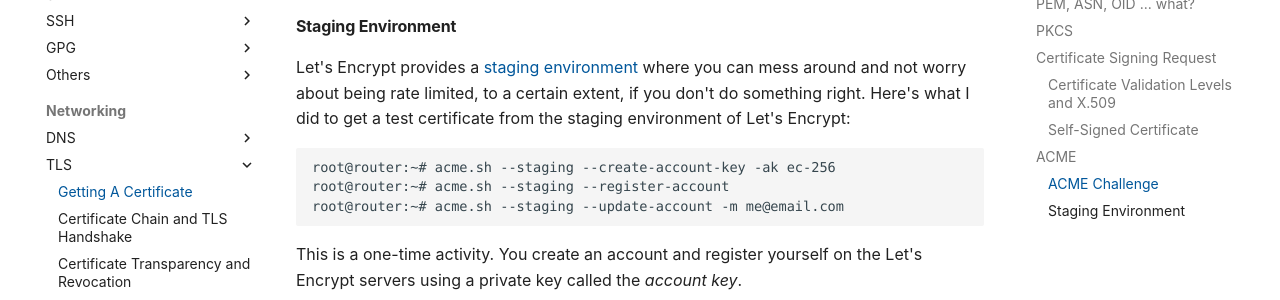
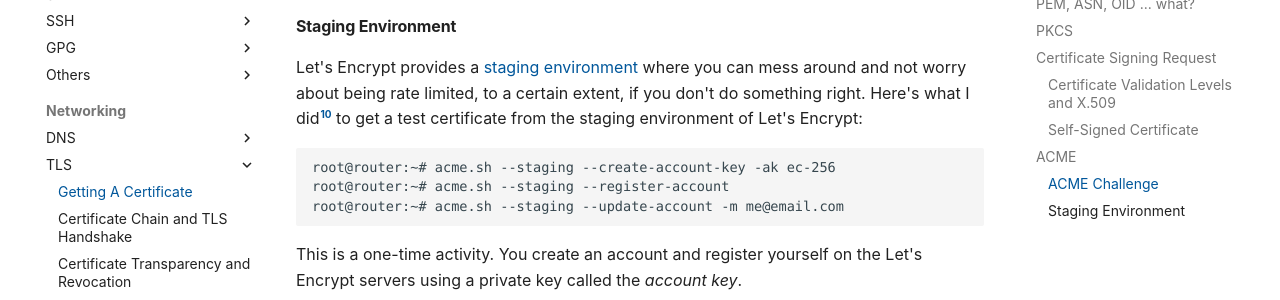
Before and after one commit to ayushnix/wiki, an MkDocs documentation site: the page built from docs/networking/tls/getting-a-certificate.md, in a window 1280 px wide and 900 px high, scrolled down 9756 px. Shown: the part 203-503 px from the top of the window. Built offline with MkDocs 1.6.1 and Material for MkDocs 9.7.7, drawn with Linux system fonts in a browser that asks for light colours; comment, search, counter and statistics services are not loaded; some of the changed text lies outside the part shown.

Commit message:
add caveat about staging env when using acme.sh

````diff
--- a/docs/networking/tls/getting-a-certificate.md
+++ b/docs/networking/tls/getting-a-certificate.md
@@ -472,7 +472,7 @@
 
 Let's Encrypt provides a [staging environment](https://letsencrypt.org/docs/staging-environment/)
 where you can mess around and not worry about being rate limited, to a certain extent, if you don't
-do something right. Here's what I did to get a test certificate from the staging environment of
+do something right. Here's what I did[^10] to get a test certificate from the staging environment of
 Let's Encrypt:
 
 ```
````
Also changed, not shown: other parts of docs/networking/tls/getting-a-certificate.md (+6 -1 lines).
